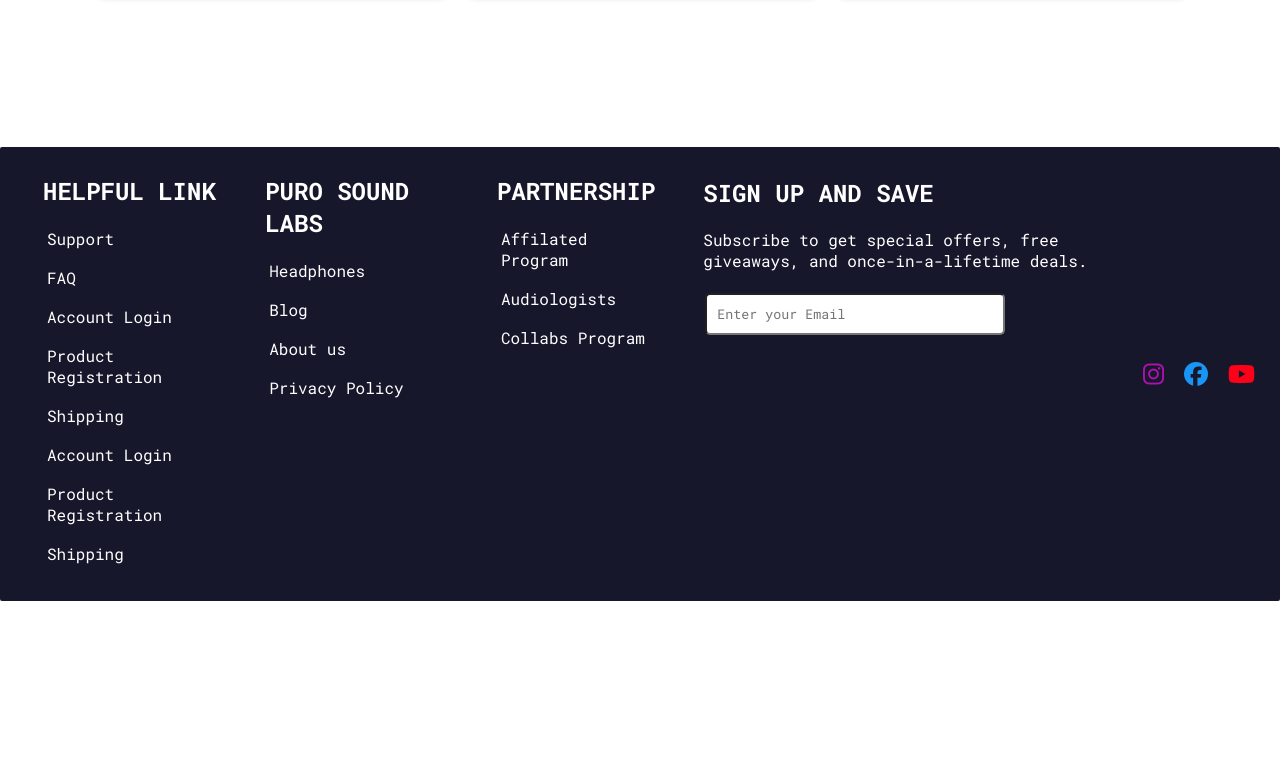
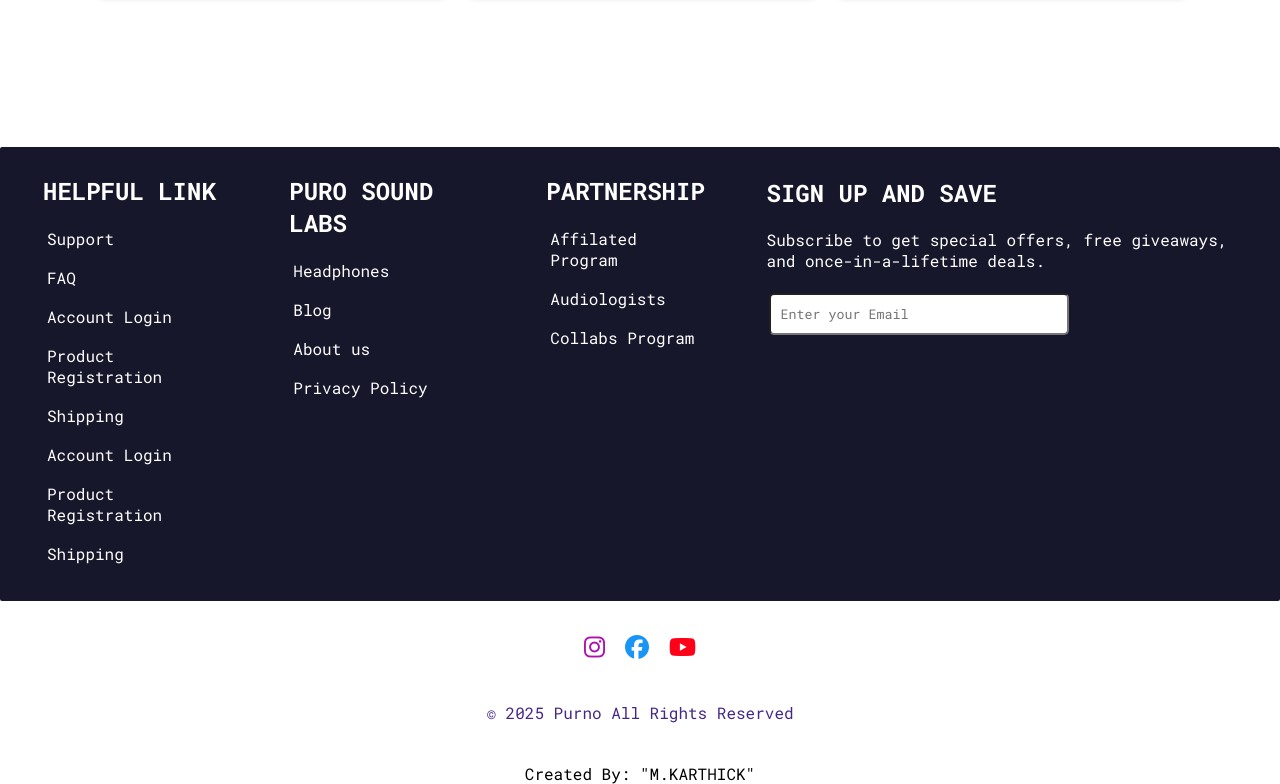
Before and after one commit to Karthick-m007/sample-project, a plain HTML site: page index.html in a window 1280 px wide. Shown: the part 2870-3654 px from the top of the page. Before the commit the page ends 3471 px from the top, so only its background shows below. Drawn offline with Linux system fonts and the light colour scheme.

Commit message:
added copyright

```diff
--- a/index.html
+++ b/index.html
@@ -186,15 +186,27 @@
               placeholder= "Enter your Email" >
         </div>
 
-        <div class="icons">
+
+
+    </footer>
+
+    <center>
+
+        <div class="icons " style="padding: 15px; margin: 30px  20px 0px 20px;">
             <i class="fa-brands fa-instagram fa-xl" style="color: #ad12af;"></i>
             <i class="fa-brands fa-facebook fa-xl" style="color: #1996f5;"></i>
             <i class="fa-brands fa-youtube fa-xl" style="color: #ff0019;"></i>
         </div>
 
+        <div class="foot">
+            <p style="color: rgb(69, 39, 137); padding: 20px; margin: 20px;">&copy; 2025 Purno All Rights Reserved</p>
+        </div>
 
+        <div>
+            Created By: "M.KARTHICK"
+        </div>
+    </center>
 
-    </footer>
 
 
 </body>
```
